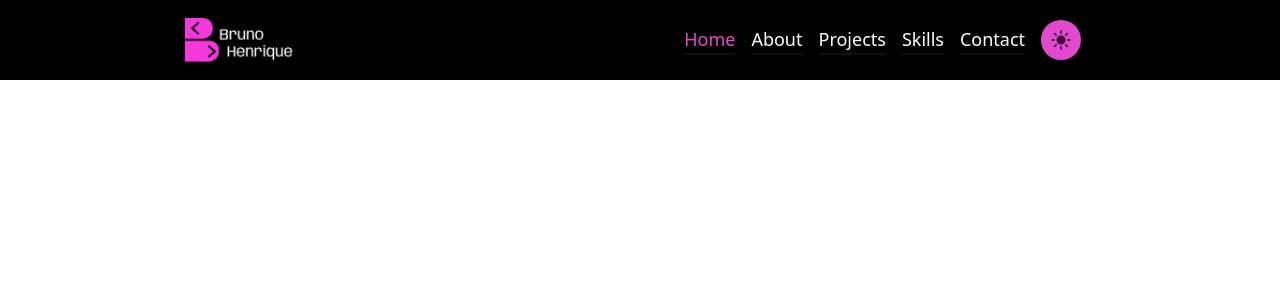
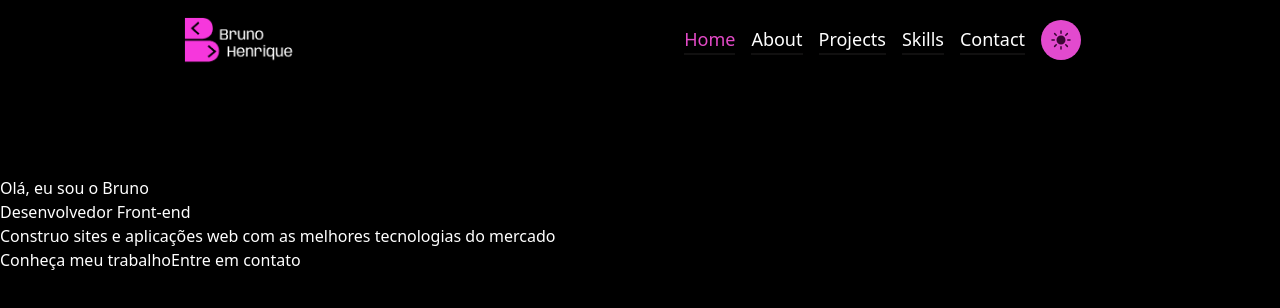
Before and after one commit to RiqueBruno/RiqueBruno, a React (Vite) app: page / in a window 1280 px wide. Shown: the top 308 px of the page. Built offline with nearby package versions, Linux system fonts and the light colour scheme.

Commit message:
refactor: adiciona componente Home ao App

```diff
--- a/src/App.tsx
+++ b/src/App.tsx
@@ -1,5 +1,6 @@
 import { useState } from 'react';
 import Header from './components/Header/Header';
+import Home from './components/Home/Home';
 
 function App() {
   const [darkMode, setDarkMode] = useState(true);
@@ -42,6 +43,7 @@ function App() {
     <div className={`${darkMode && 'dark'}`}>
       <main className="dark:bg-background-dark bg-background-light h-full">
         <Header darkMode={darkMode} handleThemeChange={handleThemeChange} />
+        <Home />
       </main>
     </div>
   );
```
